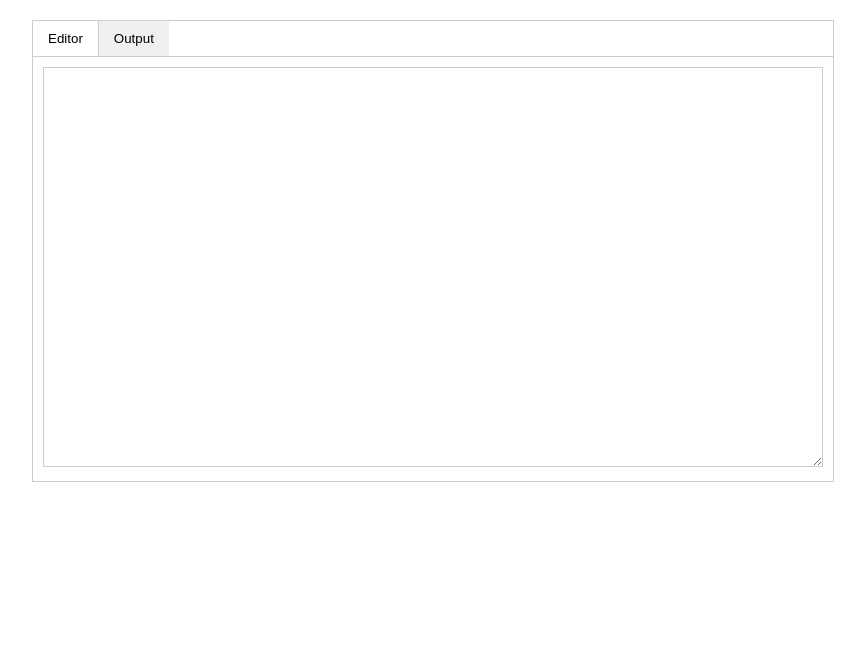
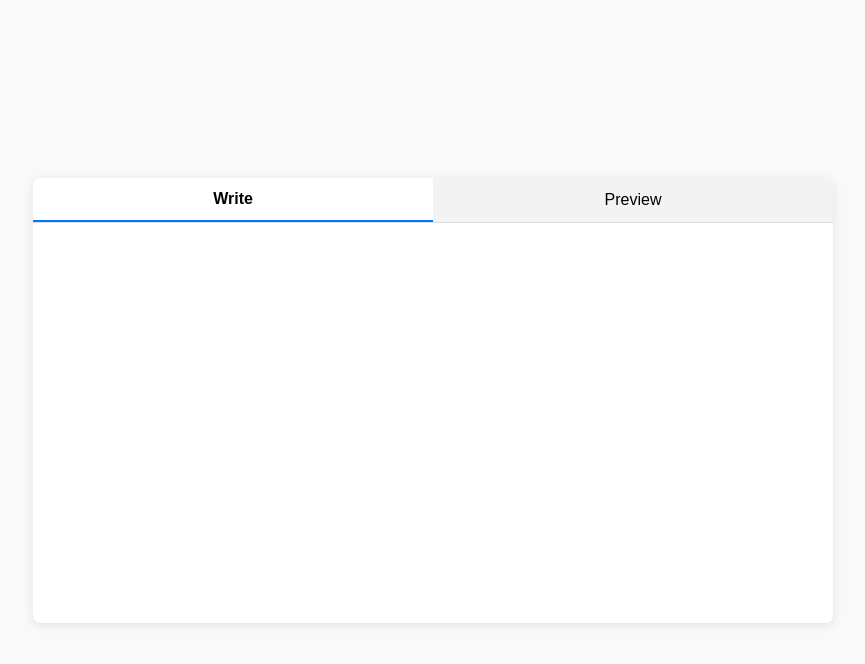
Before and after one commit to matfat55/minimal-md, a plain HTML site: page index.html in a window 1280 px wide. Shown: the whole page, without its empty margins (207-1072 px from the left). Drawn offline with nearby package versions, Linux system fonts and the light colour scheme.

Commit message:
Add files via upload

```diff
--- a/index.html
+++ b/index.html
@@ -3,23 +3,19 @@
 <head>
     <meta charset="UTF-8">
     <meta name="viewport" content="width=device-width, initial-scale=1.0">
-    <title>Minimal Markdown Editor</title>
+    <title>Markdown Editor</title>
     <link rel="stylesheet" href="style.css">
     <script src="https://cdn.jsdelivr.net/npm/marked/marked.min.js"></script>
 </head>
 <body>
     <div class="container">
         <div class="tabs">
-            <button class="tab active" data-tab="editor">Editor</button>
-            <button class="tab" data-tab="output">Output</button>
+            <button class="tab active" data-tab="editor">Write</button>
+            <button class="tab" data-tab="output">Preview</button>
         </div>
         <div class="content">
-            <div id="editor-content" class="tab-content active">
-                <textarea id="markdown-input"></textarea>
-            </div>
-            <div id="output-content" class="tab-content">
-                <div id="markdown-output"></div>
-            </div>
+            <textarea id="markdown-input" class="editor"></textarea>
+            <div id="markdown-output" class="output"></div>
         </div>
     </div>
     <script src="script.js"></script>
--- a/script.js
+++ b/script.js
@@ -1,18 +1,15 @@
 const tabs = document.querySelectorAll('.tab');
-const tabContents = document.querySelectorAll('.tab-content');
 const markdownInput = document.getElementById('markdown-input');
 const markdownOutput = document.getElementById('markdown-output');
 
-function showTab(tabId) {
-    tabContents.forEach(content => content.classList.remove('active'));
+function switchTab(tabId) {
     tabs.forEach(tab => tab.classList.remove('active'));
+    document.querySelectorAll('.content > *').forEach(el => el.style.display = 'none');
 
-    document.getElementById(tabId + '-content').classList.add('active');
     document.querySelector(`[data-tab="${tabId}"]`).classList.add('active');
+    document.querySelector(tabId === 'editor' ? '.editor' : '.output').style.display = 'block';
 
-    if(tabId === 'output') {
-        updateOutput();
-    }
+    if (tabId === 'output') updateOutput();
 }
 
 function updateOutput() {
@@ -21,13 +18,8 @@ function updateOutput() {
     markdownOutput.innerHTML = html;
 }
 
-tabs.forEach(tab => {
-    tab.addEventListener('click', () => {
-        showTab(tab.getAttribute('data-tab'));
-    });
-});
+// Tab switching
+tabs.forEach(tab => tab.addEventListener('click', () => switchTab(tab.getAttribute('data-tab'))));
 
-markdownInput.addEventListener('input', updateOutput);
-
-// Set the editor tab to be active on startup
-showTab('editor');
+// Show the editor tab by default
+switchTab('editor');
--- a/style.css
+++ b/style.css
@@ -1,60 +1,91 @@
+/* General Reset */
+* {
+    margin: 0;
+    padding: 0;
+    box-sizing: border-box;
+}
+
 body {
-    font-family: sans-serif;
-    margin: 20px;
+    font-family: Arial, sans-serif;
+    background-color: #f9f9f9;
+    color: #333;
+    display: flex;
+    justify-content: center;
+    align-items: center;
+    height: 100vh;
+    margin: 0;
 }
 
 .container {
-    border: 1px solid #ccc;
+    width: 90%;
     max-width: 800px;
-    margin: 0 auto;
+    background: white;
+    box-shadow: 0 2px 10px rgba(0, 0, 0, 0.1);
+    border-radius: 8px;
+    overflow: hidden;
 }
 
 .tabs {
     display: flex;
-    border-bottom: 1px solid #ccc;
+    background: #f3f3f3;
+    border-bottom: 1px solid #ddd;
 }
 
 .tab {
-    padding: 10px 15px;
+    flex: 1;
+    padding: 12px 20px;
+    text-align: center;
+    font-size: 16px;
+    cursor: pointer;
     border: none;
-    background-color: #f0f0f0;
-    cursor: pointer;
-    border-right: 1px solid #ccc;
-}
-
-.tab:last-child {
-    border-right: none;
+    background: none;
+    transition: background-color 0.3s ease, color 0.3s ease;
 }
 
 .tab.active {
-    background-color: #fff;
+    background: white;
+    font-weight: bold;
+    border-bottom: 2px solid #0077ff;
 }
 
 .content {
-    padding: 10px;
+    display: flex;
+    flex-direction: column;
+    height: 400px;
 }
 
-.tab-content {
-    display: none;
+textarea.editor {
+    flex: 1;
+    border: none;
+    padding: 20px;
+    font-family: monospace;
+    font-size: 14px;
+    line-height: 1.6;
+    color: #333;
+    resize: none;
+    outline: none;
 }
 
-.tab-content.active {
-    display: block;
+div.output {
+    flex: 1;
+    padding: 20px;
+    font-family: sans-serif;
+    line-height: 1.6;
+    overflow-y: auto;
+    background: #f9f9f9;
+    border: none;
 }
 
-#markdown-input {
-    width: 100%;
-    height: 400px;
-    border: 1px solid #ccc;
-    padding: 10px;
-    box-sizing: border-box;
-    font-family: monospace;
-    white-space: pre-wrap; /* Respect line breaks */
+.output h1, .output h2, .output h3 {
+    margin: 16px 0 8px;
+    font-weight: bold;
 }
 
-#markdown-output {
-    border: 1px solid #ccc;
-    padding: 10px;
-    box-sizing: border-box;
-    white-space: normal; /* Allows proper text wrapping */
+.output p {
+    margin: 8px 0;
 }
+
+/* Smooth transitions */
+textarea, .output {
+    transition: background-color 0.3s ease, color 0.3s ease;
+}
```
